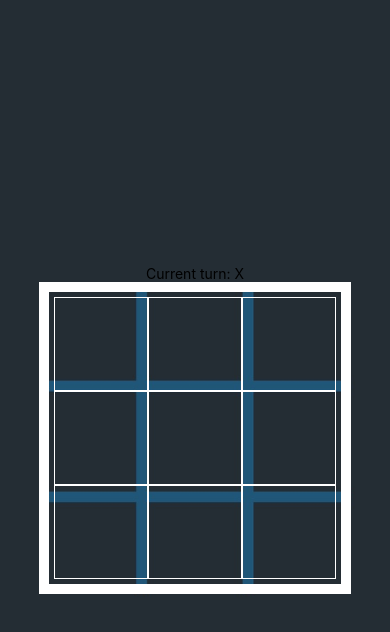
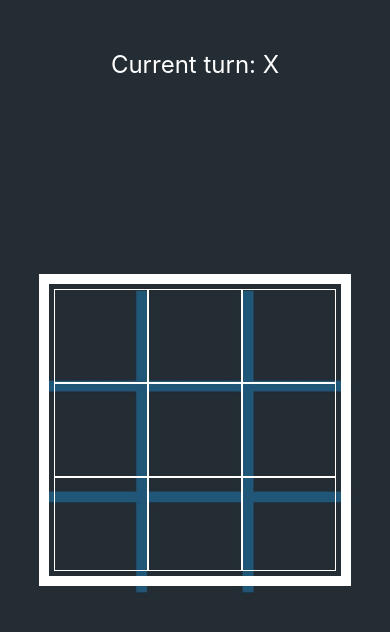
Before and after one commit to Bluette1/TicTacToe, a React Native app: screen / in a window 390 px wide. Shown: the top 632 px of the page. Built offline with nearby package versions, Linux system fonts and the light colour scheme.

Commit message:
Add current turn text

```diff
--- a/App.js
+++ b/App.js
@@ -6,7 +6,7 @@ import {
   ImageBackground,
   Pressable,
   Alert,
-  Text
+  Text,
 } from "react-native";
 import bg from "./assets/bg.jpeg";
 
@@ -21,7 +21,6 @@ export default function App() {
   const [currentTurn, setCurrentTurn] = useState("X");
 
   const onPress = (rowIndex, columnIndex) => {
-    console.warn("hello", rowIndex, columnIndex);
     if (map[rowIndex][columnIndex] !== "") {
       Alert.alert("Position already occupied");
       return;
@@ -29,7 +28,7 @@ export default function App() {
 
     setMap((existingMap) => {
       const updatedMap = [...existingMap];
-      updatedMap[rowIndex][columnIndex] = currentTurn;
+      updatedMap[rowIndex][columnIndex] = currentTurn.toUpperCase();
       return updatedMap;
     });
 
@@ -40,7 +39,6 @@ export default function App() {
     } else {
       checkTieState();
     }
-
   };
 
   const getWinner = () => {
@@ -54,7 +52,7 @@ export default function App() {
       }
 
       if (isRowOWinning) {
-      return ["O", `Row: ${i}`];
+        return ["O", `Row: ${i}`];
       }
     }
 
@@ -127,10 +125,9 @@ export default function App() {
 
   const checkTieState = () => {
     if (!map.some((row) => row.some((cell) => cell === ""))) {
-      Alert.alert("It's a tie!", 'tie', [
+      Alert.alert("It's a tie!", "tie", [
         { text: "Restart", onPress: resetGame },
       ]);
-
     }
   };
 
@@ -142,7 +139,7 @@ export default function App() {
   return (
     <View style={styles.container}>
       <ImageBackground source={bg} style={styles.bg} resizeMode="contain">
-        <Text>Current turn: {currentTurn}</Text>
+        <Text style={styles.currentTurn}>Current turn: {currentTurn}</Text>
         <View style={styles.map}>
           {map.map((row, rowIndex) => (
             <View key={`row-${rowIndex}`} style={styles.row}>
@@ -225,4 +222,10 @@ const styles = StyleSheet.create({
   crossLineReversed: {
     transform: [{ rotate: "-45deg" }],
   },
+  currentTurn: {
+    fontSize: 24,
+    color: "white",
+    position: "absolute",
+    top: 50
+  },
 });
```
